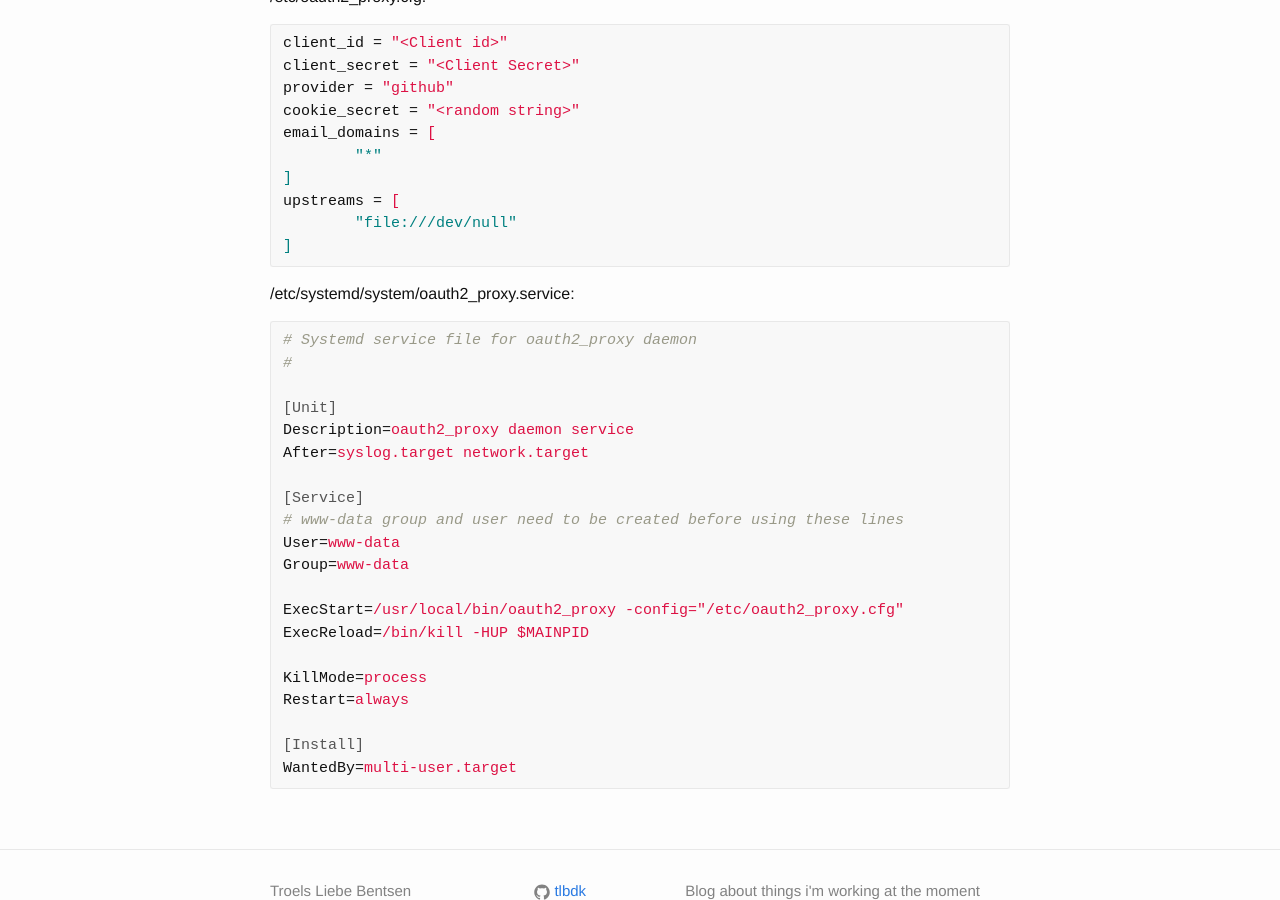
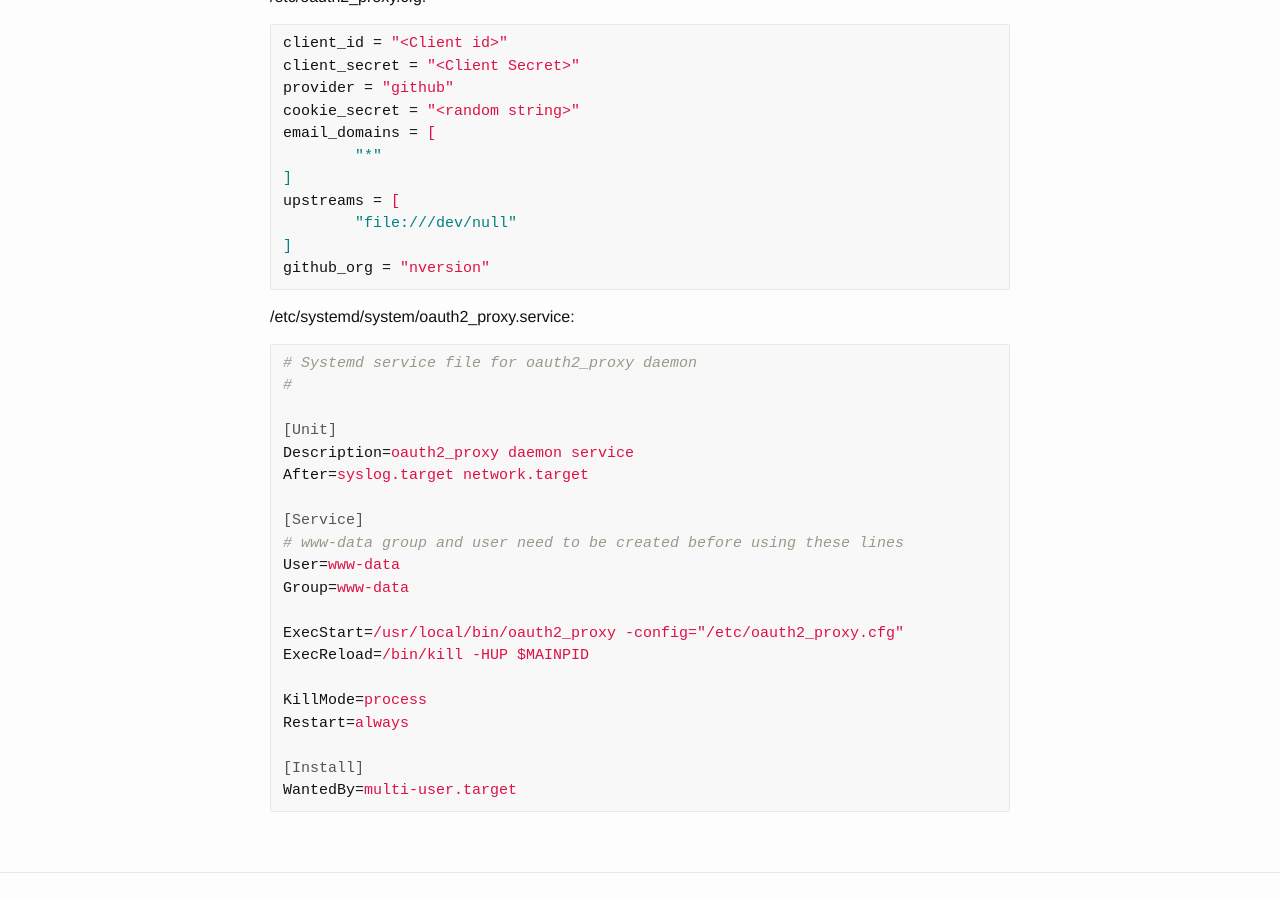
Before and after one commit to tlbdk/tlbdk.github.io, a Jekyll site: the page built from _posts/2016-04-20-nginx-oauth2-with-githhub.md, in a window 1280 px wide and 900 px high, scrolled down 1205 px. Built offline with Jekyll 4.4.1, drawn with Linux system fonts in a browser that asks for light colours.

Commit message:
Fix formating and add github organisation restriction

````diff
--- a/_posts/2016-04-20-nginx-oauth2-with-githhub.md
+++ b/_posts/2016-04-20-nginx-oauth2-with-githhub.md
@@ -64,6 +64,7 @@ email_domains = [
 upstreams = [
         "file:///dev/null"
 ]
+github_org = "nversion"
 ```
 
 /etc/systemd/system/oauth2_proxy.service:
````
Also changed, not shown: _posts/2016-04-24-jekyll-nginx-oauth-github-docker.md (+13 -10 lines).
